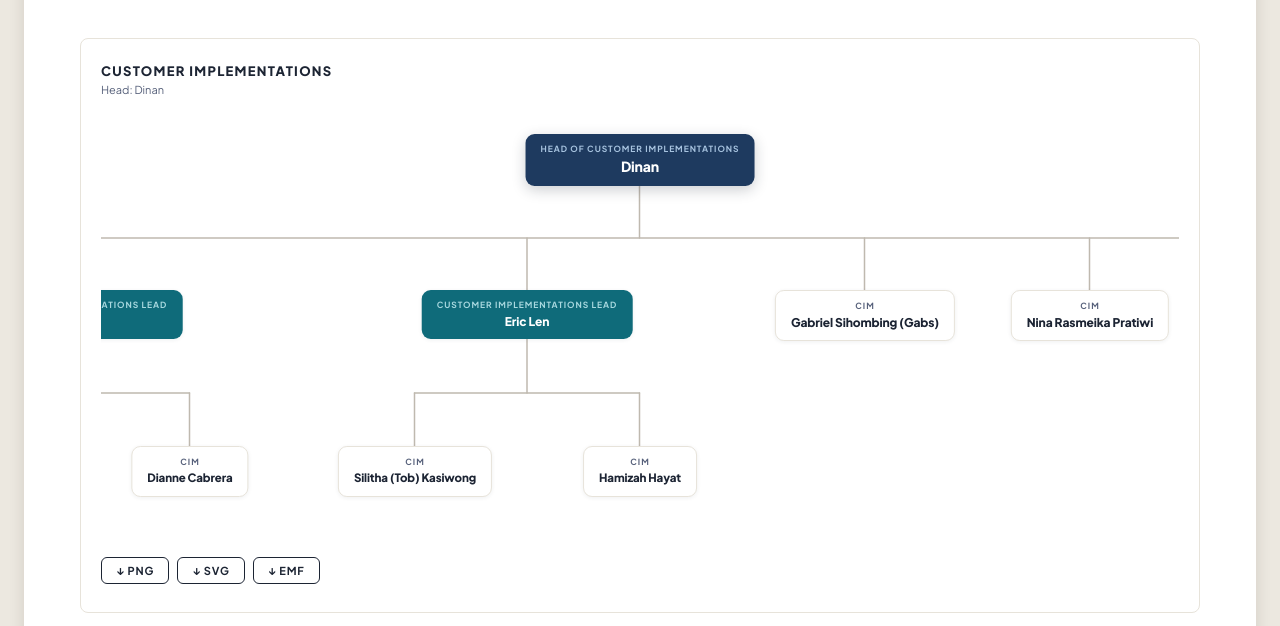
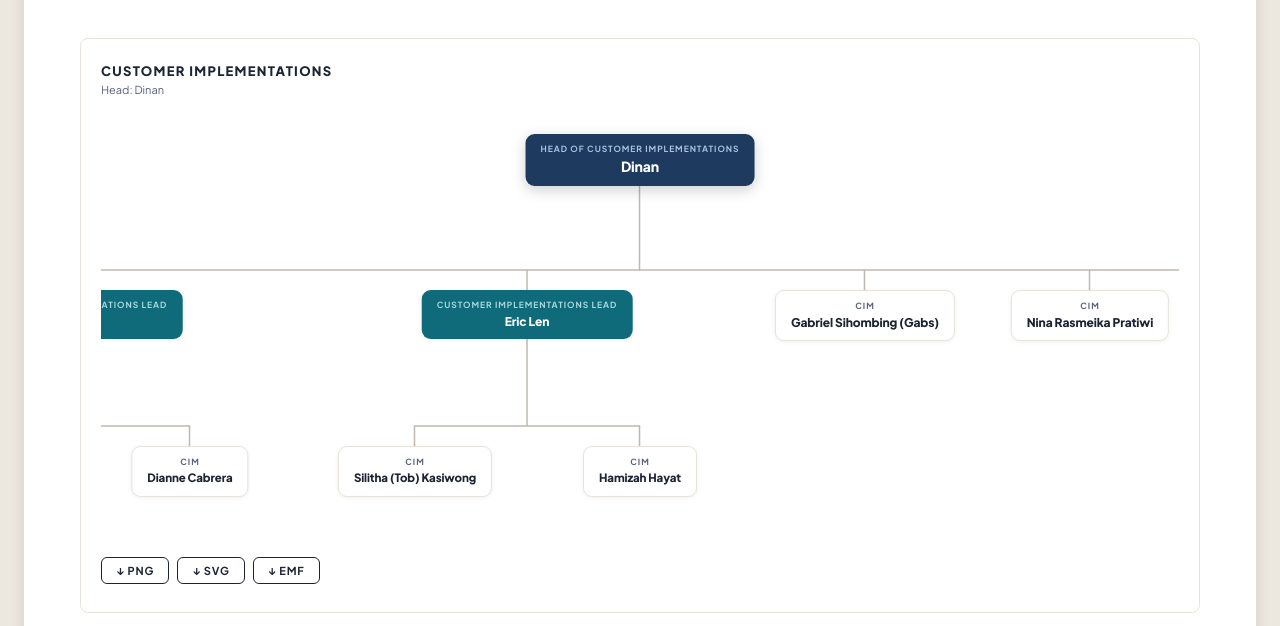
Before and after one commit to sabiqovsky/clm, a website: page teams.html in a window 1280 px wide. Shown: the part 174-800 px from the top of the page. Drawn offline with nearby package versions, Linux system fonts and the light colour scheme.

Commit message:
Fix connector alignment: fixed bus position 20px above child row

```diff
--- a/teams.html
+++ b/teams.html
@@ -299,10 +299,11 @@ function renderTree(root, canvasEl){
   var trueMaxY=Math.max.apply(null,placements.map(function(p,i){return p.y+actualH[i];}))+PAD+20;
   canvasEl.style.height=trueMaxY+'px';
 
+  var STEM=20;
   var edges=[];
   connections.forEach(function(conn){
     var pBottom=conn.py+actualH[conn.pidx];
-    var busY=Math.round(pBottom+(conn.childY-pBottom)*0.5);
+    var busY=Math.round(conn.childY-STEM);
     edges.push([conn.pcx,pBottom,conn.pcx,busY]);
     if(conn.ccxs.length>1) edges.push([conn.ccxs[0],busY,conn.ccxs[conn.ccxs.length-1],busY]);
     conn.ccxs.forEach(function(ccx){edges.push([ccx,busY,ccx,conn.childY]);});
```
Also changed, not shown: index.html (+2 -1 lines).
